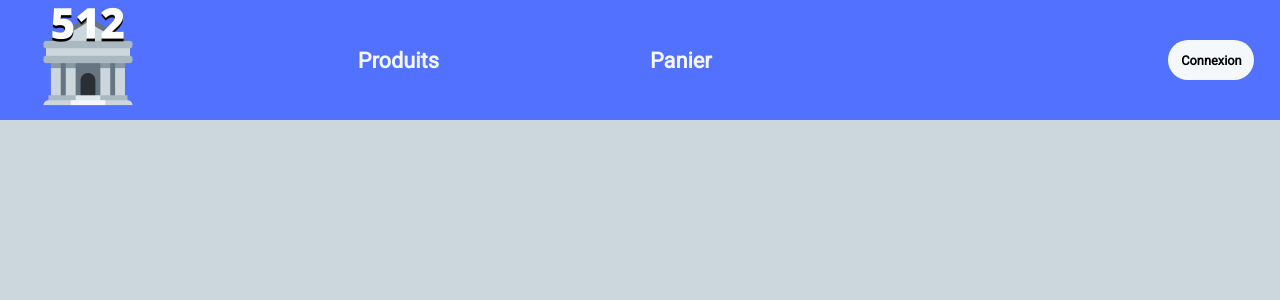
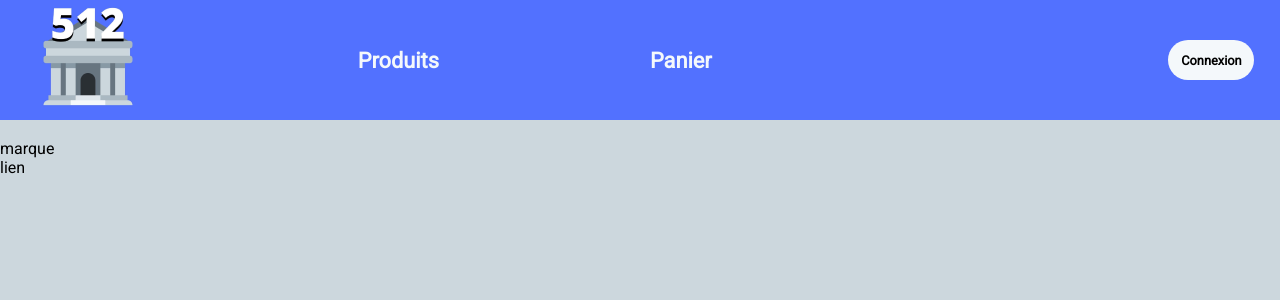
Before and after one commit to Firelods/projectR301, an Angular app: page /brand in a window 1280 px wide. Before the commit this address led to /. Shown: the top 300 px of the page. Built offline with nearby package versions, Linux system fonts and the light colour scheme.

Commit message:
creation du brand component

```diff
--- a/src/app/app-routing.module.ts
+++ b/src/app/app-routing.module.ts
@@ -1,3 +1,4 @@
+import { BrandComponent } from './brand/brand.component';
 import { NgModule } from '@angular/core';
 import { RouterModule, Routes } from '@angular/router';
 import { AdminPageComponent } from './admin-page/admin-page.component';
@@ -8,6 +9,9 @@ const routes: Routes = [
   },
   {
     path: '', component: HomeComponent
+  },
+  {
+    path: 'brand',component: BrandComponent
   }
 ];
 
--- a/src/app/app.module.ts
+++ b/src/app/app.module.ts
@@ -6,12 +6,14 @@ import { AppRoutingModule } from './app-routing.module';
 import { AppComponent } from './app.component';
 import { AdminPageComponent } from './admin-page/admin-page.component';
 import { HomeComponent } from './home/home.component';
+import { BrandComponent } from './brand/brand.component';
 
 @NgModule({
   declarations: [
     AppComponent,
     AdminPageComponent,
-    HomeComponent
+    HomeComponent,
+    BrandComponent
   ],
   imports: [
     BrowserModule,
--- /dev/null
+++ b/src/app/brand/brand.component.html
@@ -0,0 +1,11 @@
+<div>
+  <img>
+  <div>
+    <div>
+      marque
+    </div>
+    <div>
+      lien
+    </div>
+  </div>
+</div>
--- /dev/null
+++ b/src/app/brand/brand.component.ts
@@ -0,0 +1,18 @@
+import { BrandService } from './../service/brand.service';
+import { Brand } from './../interfaces/brand';
+import { Component } from '@angular/core';
+
+@Component({
+  selector: 'app-brand',
+  templateUrl: './brand.component.html',
+  styleUrls: ['./brand.component.css']
+})
+export class BrandComponent {
+  targetBrand!: Brand;
+  constructor (private brandService: BrandService){
+    const queryString = window.location.search;
+    console.log(queryString);
+    // urlParam:URLSearchParams = new URLSearchParams(window.location.search);
+    // this.brandService.getBrand("panasonic").subscribe((data: Brand)=>{this.targetBrand = data});
+  }
+}
--- /dev/null
+++ b/src/app/interfaces/brand.ts
@@ -0,0 +1,6 @@
+export interface Brand {
+  id: number;
+  title: string;
+  link: string;
+  imageURL: string
+}
--- /dev/null
+++ b/src/app/service/brand.service.ts
@@ -0,0 +1,21 @@
+import { map } from 'rxjs';
+import { HttpClient, HttpParams } from '@angular/common/http';
+import { Injectable } from '@angular/core';
+import { Brand } from '../interfaces/brand';
+import { RequestServiceService } from './request.service';
+
+@Injectable({
+  providedIn: 'root'
+})
+export class BrandService {
+
+  constructor(private requestService: RequestServiceService, private request: HttpClient) { }
+  getBrand(brandId:string){
+    let param:HttpParams = new HttpParams();
+    param = param.append('brandId', brandId);
+    return this.request.get<Brand>(this.requestService.url+'getBrand',{params: param}).pipe(map((data: Brand) => {
+      console.log(data);
+      return data;
+    }))
+  }
+}
```
Also changed, not shown: src/app/brand/brand.component.css (added), 2 other files (tests, documents, lock files or other folders).
